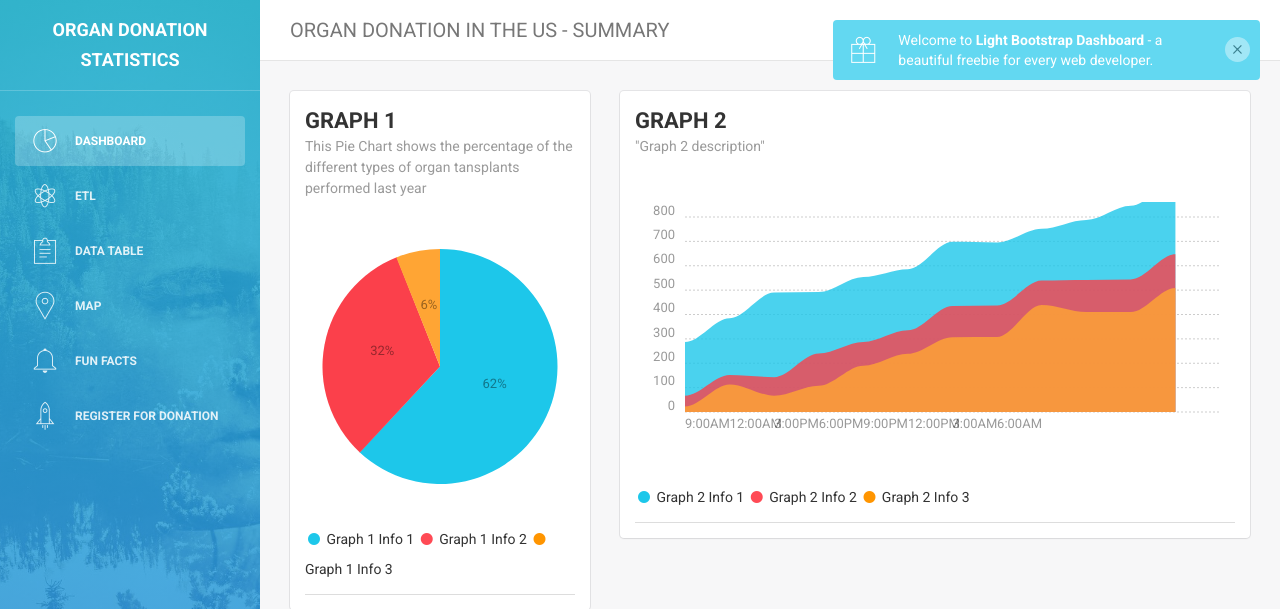
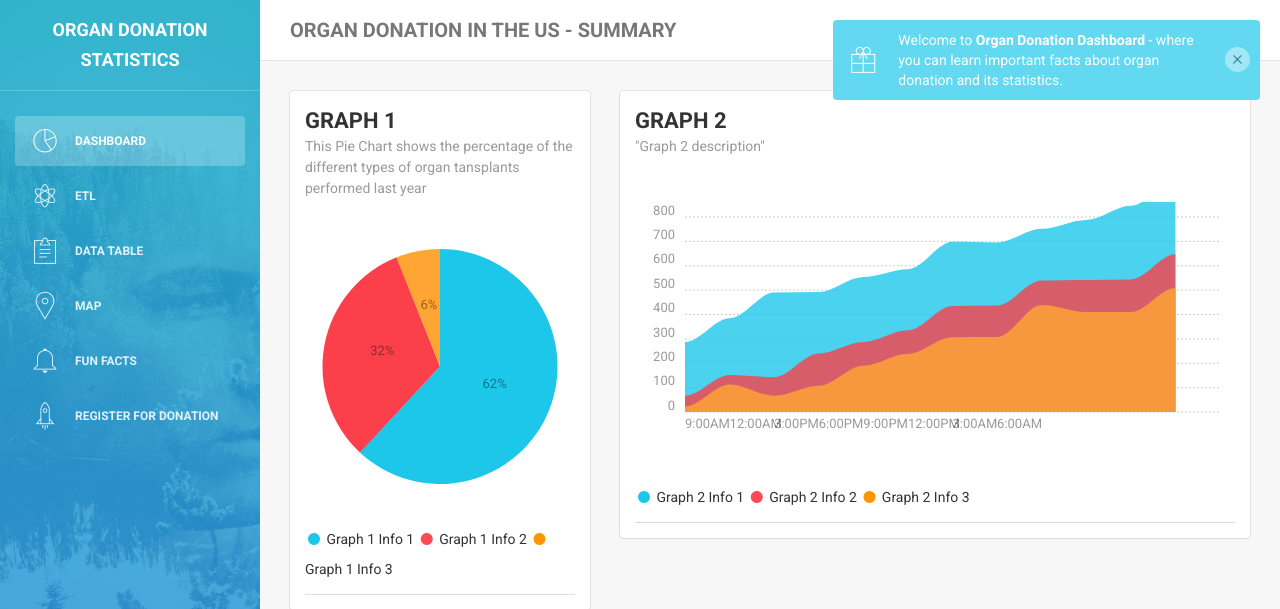
Before and after one commit to lmiranda1107/dataviz_group_project_2, a Flask app: page / in a window 1280 px wide. Shown: the top 609 px of the page. Run offline with Flask 2, Linux system fonts and the light colour scheme; some libraries are stand-ins or nearby versions.

Commit message:
changed message on the notification on dashboard, made brand header bold for all tabs

```diff
--- a/templates/light-bootstrap-dashboard-master/dashboard.html
+++ b/templates/light-bootstrap-dashboard-master/dashboard.html
@@ -53,7 +53,7 @@
                         <span class="icon-bar"></span>
                         <span class="icon-bar"></span>
                     </button>
-                    <a class="navbar-brand" href="#"> ORGAN DONATION IN THE US - SUMMARY</a>
+                    <a class="navbar-brand" href="#"><b> ORGAN DONATION IN THE US - SUMMARY</b></a>
                 </div>
 
                   <!-- LEFT SIDE of navigation bar with icons -->
@@ -387,7 +387,7 @@
 
             $.notify({
             icon: 'pe-7s-gift',
-            message: "Welcome to <b>Light Bootstrap Dashboard</b> - a beautiful freebie for every web developer."
+            message: "Welcome to <b>Organ Donation Dashboard</b> - where you can learn important facts about organ donation and its statistics."
 
             },
             {
--- a/templates/light-bootstrap-dashboard-master/maps.html
+++ b/templates/light-bootstrap-dashboard-master/maps.html
@@ -53,7 +53,7 @@
                             <span class="icon-bar"></span>
                             <span class="icon-bar"></span>
                         </button>
-                        <a class="navbar-brand" href="#">ORGAN DONATION IN THE US - LOCATIONS</a>
+                        <a class="navbar-brand" href="#"><b>ORGAN DONATION IN THE US - LOCATIONS</b></a>
                     </div>
 
                 <!-- LEFT SIDE of navigation bar with icons -->
--- a/templates/light-bootstrap-dashboard-master/notifications.html
+++ b/templates/light-bootstrap-dashboard-master/notifications.html
@@ -53,7 +53,7 @@
                                     <span class="icon-bar"></span>
                                     <span class="icon-bar"></span>
                                 </button>
-                                <a class="navbar-brand" href="#">ORGAN DONATION IN THE US - FACTS </a>
+                                <a class="navbar-brand" href="#"><b>ORGAN DONATION IN THE US - FACTS </b></a>
                             </div>
                             <!-- ETL PAGE IS user.html -->
                             <!-- LEFT SIDE of navigation bar with icons -->
--- a/templates/light-bootstrap-dashboard-master/table.html
+++ b/templates/light-bootstrap-dashboard-master/table.html
@@ -55,7 +55,7 @@
                                     <span class="icon-bar"></span>
                                     <span class="icon-bar"></span>
                                 </button>
-                                <a class="navbar-brand" href="#">ORGAN DONATION IN THE UNITED STATES - TABLE</a>
+                                <a class="navbar-brand" href="#"><b>ORGAN DONATION IN THE US - DATA TABLE</b></a>
                             </div>
 
                             <!-- LEFT SIDE of navigation bar with icons -->
--- a/templates/light-bootstrap-dashboard-master/user.html
+++ b/templates/light-bootstrap-dashboard-master/user.html
@@ -53,7 +53,7 @@
                                     <span class="icon-bar"></span>
                                     <span class="icon-bar"></span>
                                 </button>
-                                <a class="navbar-brand" href="#">ORGAN DONATION IN THE US - ETL</a>
+                                <a class="navbar-brand" href="#"><b>ORGAN DONATION IN THE US - ETL</b></a>
                             </div>
                             <!-- ETL PAGE IS user.html -->
                             <!-- LEFT SIDE of navigation bar with icons -->
```
